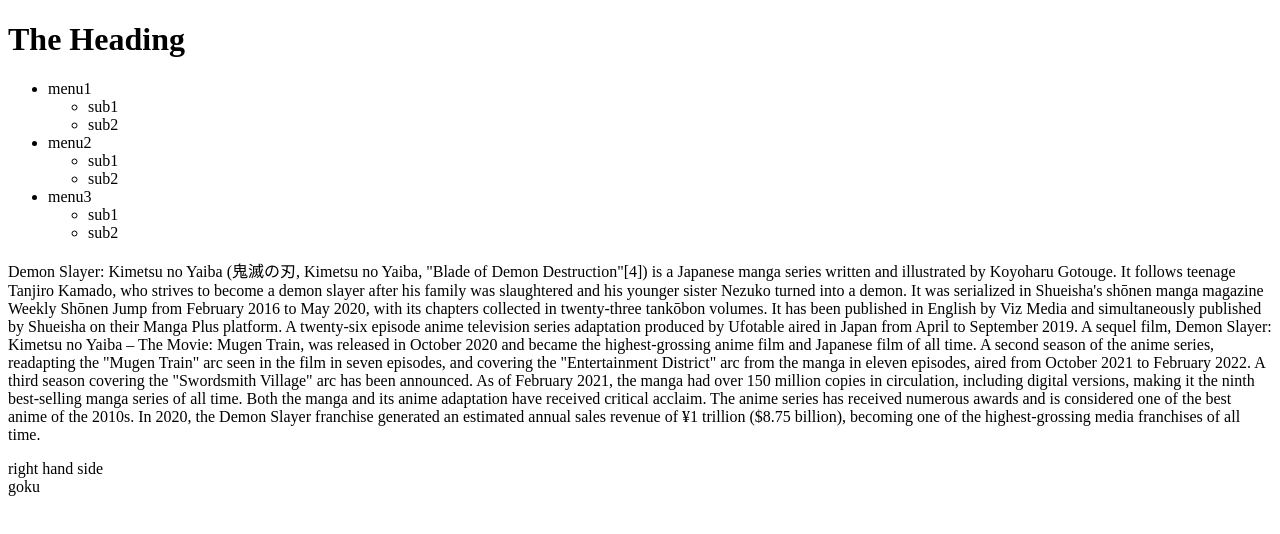
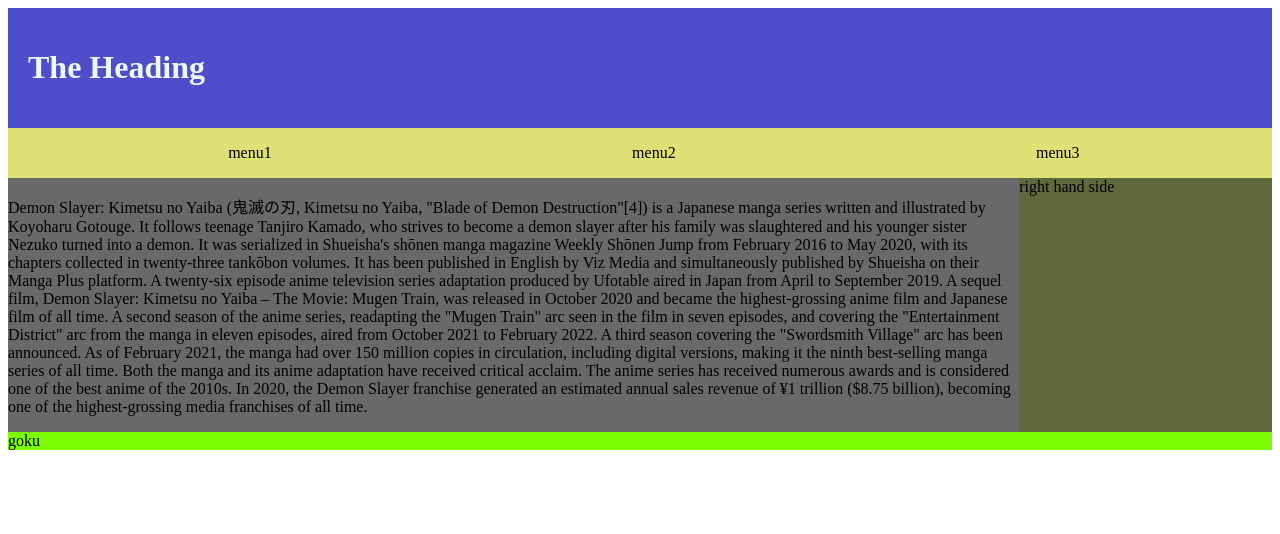
Before and after one commit to Veeru7/gitHubTest, a plain HTML site: page index.html in a window 1280 px wide. Drawn offline with Linux system fonts and the light colour scheme.

Commit message:
added styling

```diff
--- a/index.html
+++ b/index.html
@@ -5,7 +5,6 @@
     <meta charset="UTF-8">
     <meta http-equiv="X-UA-Compatible" content="IE=edge">
     <meta name="viewport" content="width=device-width, initial-scale=1.0">
-    <link rel="stylesheet" href="demo.css" media="print" />
     <title>My Web page </title>
     <link rel="stylesheet" href="lec3.css" />
     <link rel="stylesheet" href="lec3Mobile.css" media="screen and (max-width: 800px)" />
--- a/lec3.css
+++ b/lec3.css
@@ -1,30 +1,53 @@
-.test1 h1{
-    color: blue;
+header {
+    background-color: rgb(78, 78, 202);
+    color: aliceblue;
+    padding: 20px;
+    grid-area: header;
+
+}
+nav{
+    background-color: rgb(223, 224, 117);
+    grid-area: nav;
+}
+nav ul {
+
+        list-style-type: none;
+        display: grid;
+        grid-template-columns: 33% 33% 33%;
+        text-align: center;
+
+}
+nav > ul > li {
+    position: relative;
+}
+nav ul ul {
+    position: absolute;
+    display: none;
+    background-color: green;
+    padding: 0;
+    width: 100%;}
+    nav > ul > li:hover ul {
+        display: block;}
+main {
+    background-color: dimgray;
+    grid-area: main;
+}
+aside {
+    background-color: rgb(95, 105, 60);
+    grid-area: aside;
+}
+footer {
+    background-color: lawngreen;
+    grid-area: footer;
 }
 
-.test1 p {
-    color: green;
+body {
+    display: grid;
+    grid-template-columns: 20% 60% 20%;
+    grid-template-rows: auto;
+    grid-template-areas: "header header header"
+    "nav nav nav"
+    "main main aside"
+    "footer footer footer"
+    ;
 }
-.test1 li {
-
-    color: aquamarine;
-
-}
-.test1 {
-background-color: gray;
-}
-
-
-.menu ul li {
-    list-style: none;
-    display: inline;
-
-}
-.menu li a {
-    color: white;
-    background-color: black;
-    margin: 6em;
-    padding: 1em;
-    text-transform: uppercase;
-    font-family: Arial, Helvetica, sans-serif;
-}
```
